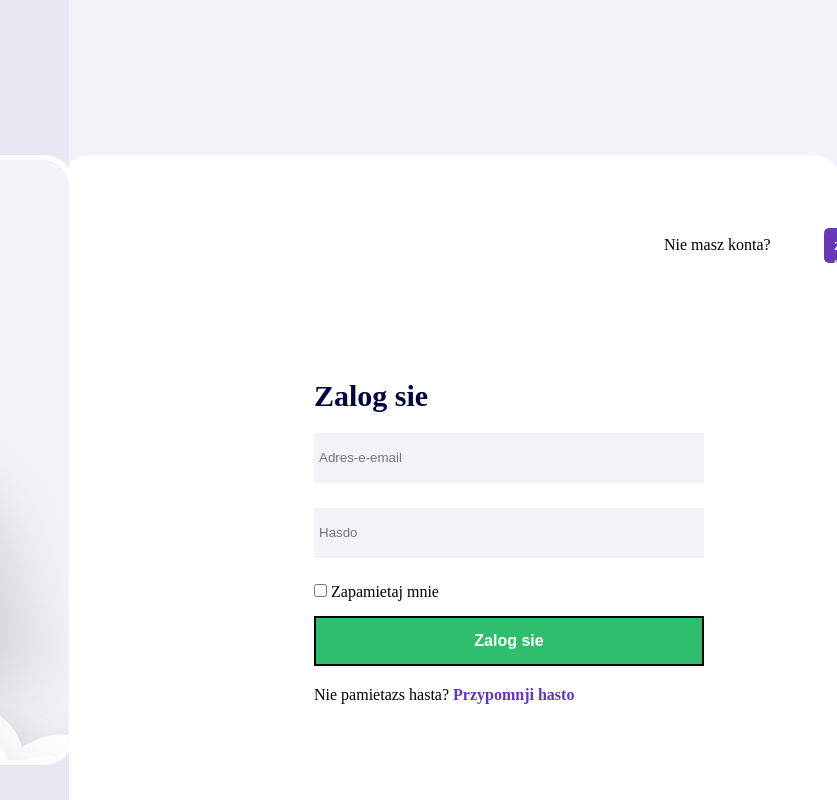
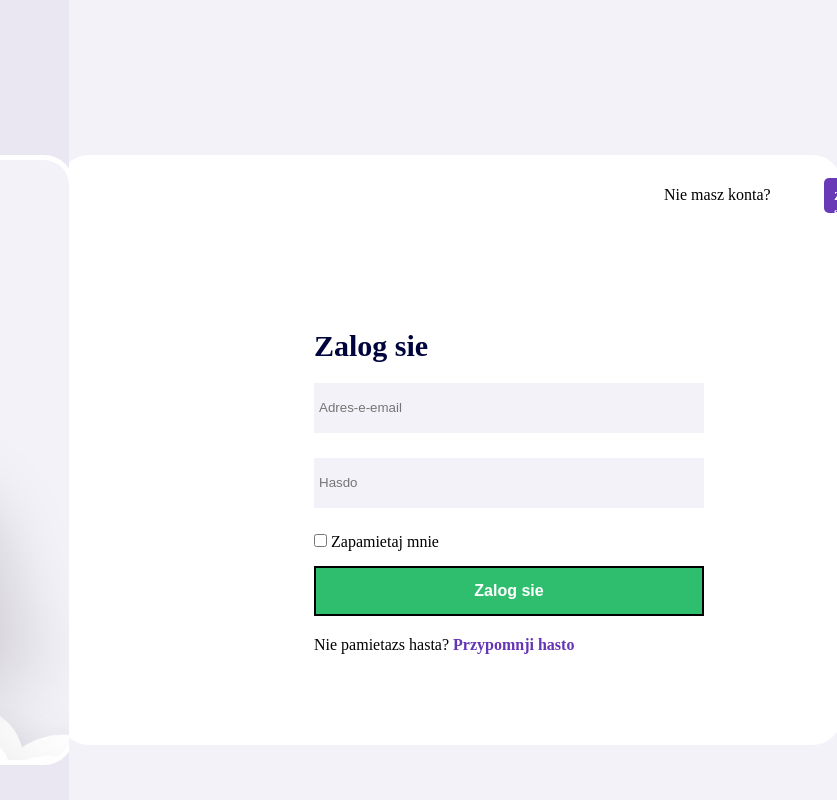
Before and after one commit to TheMich2/ExamenWeb.github.io, a plain HTML site: page index.html in a window 1280 px wide. Shown: the full height of the page, 443-1280 px from the left. Drawn offline with Linux system fonts and the light colour scheme.

Commit message:
Update style.css

```diff
--- a/style.css
+++ b/style.css
@@ -67,9 +67,9 @@
 .infp{
     margin-top: 160PX;
     background-color: #FFFFFF;
-    height: 680px;
+    height: 580px;
     margin-left: -5px;
-    width: 1000px;
+    width: 850px;
     border-radius: 25px;
     display: flex;
     align-items: center;
```
